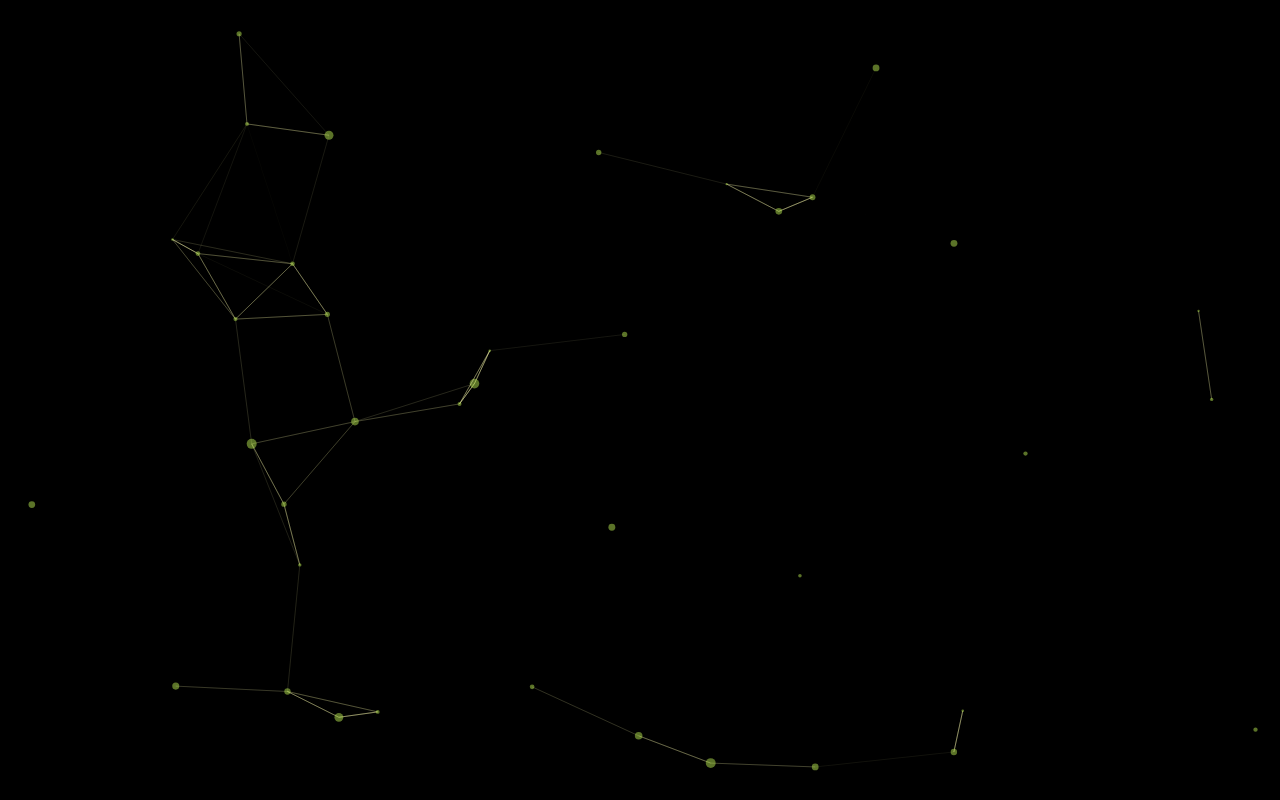
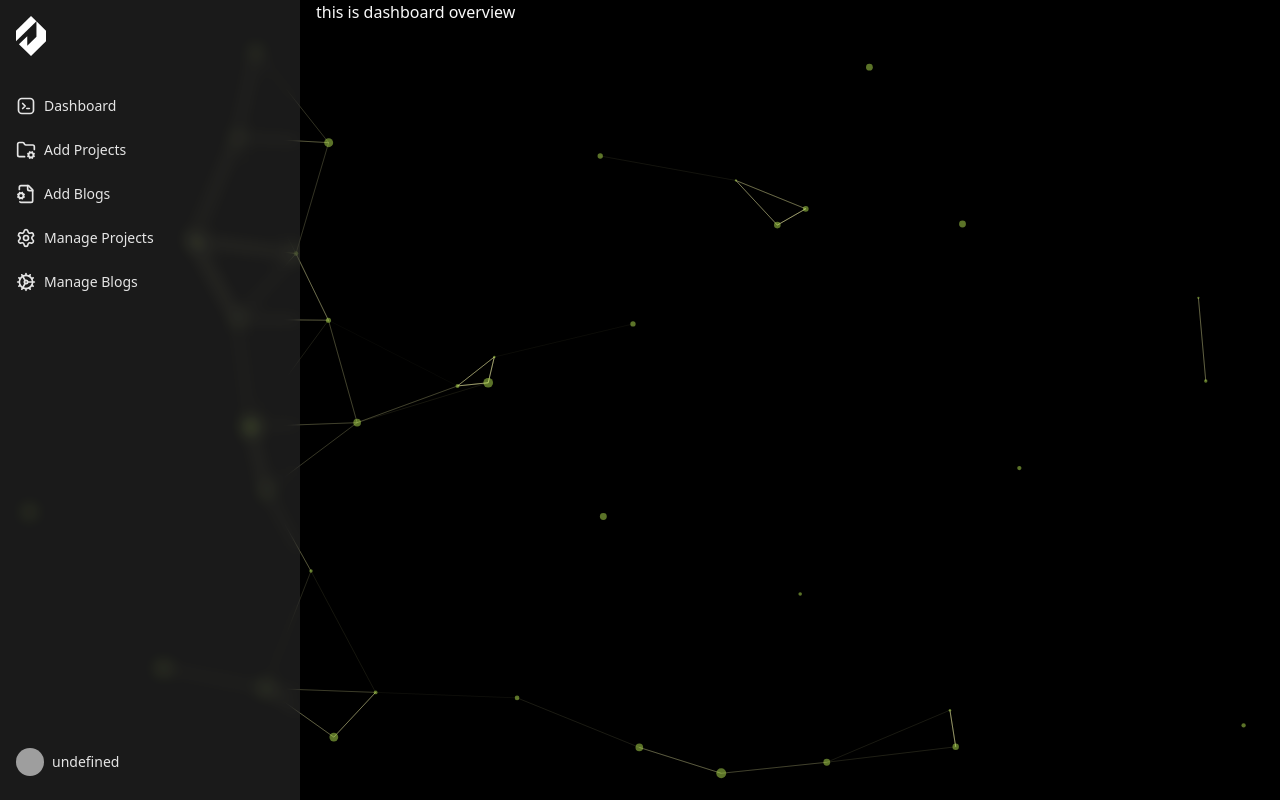
Before and after one commit to mohibbullah272/next_portfolio_client, a Next.js app: page /dashboard in a window 1280 px wide. Before the commit this address had no page. Built offline with nearby package versions, Linux system fonts and the light colour scheme; no server answers; grey boxes are pictures that could not be loaded.

Commit message:
add dashboard layout

```diff
--- a/package.json
+++ b/package.json
@@ -16,6 +16,7 @@
     "@radix-ui/react-navigation-menu": "^1.2.14",
     "@radix-ui/react-separator": "^1.1.7",
     "@radix-ui/react-slot": "^1.2.3",
+    "@tabler/icons-react": "^3.35.0",
     "@tsparticles/engine": "^3.9.1",
     "@tsparticles/react": "^3.0.0",
     "@tsparticles/slim": "^3.9.1",
--- /dev/null
+++ b/src/app/(dashboard)/dashboard/Add-blog/page.tsx
@@ -0,0 +1,11 @@
+import React from 'react';
+
+const AddBlog = () => {
+    return (
+        <div>
+            this is add blog page
+        </div>
+    );
+};
+
+export default AddBlog;
--- /dev/null
+++ b/src/app/(dashboard)/dashboard/Add-projects/page.tsx
@@ -0,0 +1,11 @@
+import React from 'react';
+
+const AddProject = () => {
+    return (
+        <div>
+            this is add project page
+        </div>
+    );
+};
+
+export default AddProject;
--- /dev/null
+++ b/src/app/(dashboard)/dashboard/Manage-blogs/page.tsx
@@ -0,0 +1,11 @@
+import React from 'react';
+
+const ManageBlogs = () => {
+    return (
+        <div>
+            this is manage blogs page
+        </div>
+    );
+};
+
+export default ManageBlogs;
--- /dev/null
+++ b/src/app/(dashboard)/dashboard/Manage-projects/page.tsx
@@ -0,0 +1,11 @@
+
+
+const ManageProjects = () => {
+    return (
+        <div>
+           this is manage projects page
+        </div>
+    );
+};
+
+export default ManageProjects;
--- /dev/null
+++ b/src/app/(dashboard)/dashboard/layout.tsx
@@ -0,0 +1,17 @@
+import { SidebarLayout } from "@/components/SidebarLayout";
+
+
+
+
+export default function DashboardLayout({
+  children,
+}: Readonly<{
+  children: React.ReactNode;
+}>) {
+  return (
+    <main className="min-h-dvh flex gap-4">
+<SidebarLayout></SidebarLayout>
+      {children}
+    </main>
+  );
+}
--- /dev/null
+++ b/src/app/(dashboard)/dashboard/page.tsx
@@ -0,0 +1,11 @@
+import React from 'react';
+
+const page = () => {
+    return (
+        <div>
+      this is dashboard overview
+        </div>
+    );
+};
+
+export default page;
--- /dev/null
+++ b/src/components/SidebarLayout.tsx
@@ -0,0 +1,94 @@
+"use client";
+import React, { useState } from "react";
+import { Sidebar, SidebarBody, SidebarLink } from "./ui/sidebar";
+import {
+  IconArrowLeft,
+  IconBrandTabler,
+  IconSettings,
+
+} from "@tabler/icons-react";
+
+import Logo from "./ui/Logo";
+import { useSession } from "next-auth/react";
+import { Cog, FileCog, FolderCog, Settings } from "lucide-react";
+
+export function SidebarLayout() {
+  const links = [
+    {
+      label: "Dashboard",
+      href: "/dashboard",
+      icon: (
+        <IconBrandTabler className="h-5 w-5 shrink-0 text-neutral-700 dark:text-neutral-200" />
+      ),
+    },
+    {
+      label: "Add Projects",
+      href: "/Add-projects",
+      icon: (
+        <FolderCog  className="h-5 w-5 shrink-0 text-neutral-700 dark:text-neutral-200" />
+      ),
+    },
+    {
+      label: "Add Blogs",
+      href: "/Add-blog",
+      icon: (
+        <FileCog className="h-5 w-5 shrink-0 text-neutral-700 dark:text-neutral-200" />
+      ),
+    },
+    {
+      label: "Manage Projects",
+      href: "/Manage-projects",
+      icon: (
+        <Settings className="h-5 w-5 shrink-0 text-neutral-700 dark:text-neutral-200" />
+      ),
+    },
+    {
+      label: "Manage Blogs",
+      href: "/Manage-blogs",
+      icon: (
+        <Cog className="h-5 w-5 shrink-0 text-neutral-700 dark:text-neutral-200" />
+      ),
+    },
+
+  ];
+  const [open, setOpen] = useState(false);
+  const session = useSession()
+  console.log(session,"from sidebar")
+  return (
+    <div
+
+    >
+      <Sidebar open={open} setOpen={setOpen}>
+        <SidebarBody className="justify-between gap-10">
+          <div className="flex flex-1 flex-col overflow-x-hidden overflow-y-auto">
+            <Logo></Logo>
+            <div className="mt-8 flex flex-col gap-2">
+              {links.map((link, idx) => (
+                <SidebarLink key={idx} link={link} />
+              ))}
+            </div>
+          </div>
+          <div>
+            <SidebarLink
+              link={{
+                label: `${session?.data?.user?.name}`,
+                href: "#",
+                icon: (
+
+                  <img
+                    src={session.data?.user.image? session.data?.user.image! : 'https://cdn.pixabay.com/photo/2023/02/18/11/00/icon-7797704_640.png'}
+                    className="h-7 w-7 shrink-0 rounded-full"
+                    width={50}
+                    height={50}
+                    alt="Avatar"
+                  />
+                ),
+              }}
+            />
+          </div>
+        </SidebarBody>
+      </Sidebar>
+
+    </div>
+  );
+}
--- /dev/null
+++ b/src/components/ui/sidebar.tsx
@@ -0,0 +1,188 @@
+"use client";
+import { cn } from "@/lib/utils";
+import React, { useState, createContext, useContext } from "react";
+import { AnimatePresence, motion } from "motion/react";
+import { IconMenu2, IconX } from "@tabler/icons-react";
+
+interface Links {
+  label: string;
+  href: string;
+  icon: React.JSX.Element | React.ReactNode;
+}
+
+interface SidebarContextProps {
+  open: boolean;
+  setOpen: React.Dispatch<React.SetStateAction<boolean>>;
+  animate: boolean;
+}
+
+const SidebarContext = createContext<SidebarContextProps | undefined>(
+  undefined
+);
+
+export const useSidebar = () => {
+  const context = useContext(SidebarContext);
+  if (!context) {
+    throw new Error("useSidebar must be used within a SidebarProvider");
+  }
+  return context;
+};
+
+export const SidebarProvider = ({
+  children,
+  open: openProp,
+  setOpen: setOpenProp,
+  animate = true,
+}: {
+  children: React.ReactNode;
+  open?: boolean;
+  setOpen?: React.Dispatch<React.SetStateAction<boolean>>;
+  animate?: boolean;
+}) => {
+  const [openState, setOpenState] = useState(false);
+
+  const open = openProp !== undefined ? openProp : openState;
+  const setOpen = setOpenProp !== undefined ? setOpenProp : setOpenState;
+
+  return (
+    <SidebarContext.Provider value={{ open, setOpen, animate: animate }}>
+      {children}
+    </SidebarContext.Provider>
+  );
+};
+
+export const Sidebar = ({
+  children,
+  open,
+  setOpen,
+  animate,
+}: {
+  children: React.ReactNode;
+  open?: boolean;
+  setOpen?: React.Dispatch<React.SetStateAction<boolean>>;
+  animate?: boolean;
+}) => {
+  return (
+    <SidebarProvider open={open} setOpen={setOpen} animate={animate}>
+      {children}
+    </SidebarProvider>
+  );
+};
+
+export const SidebarBody = (props: React.ComponentProps<typeof motion.div>) => {
+  return (
+    <>
+      <DesktopSidebar {...props} />
+      <MobileSidebar {...(props as React.ComponentProps<"div">)} />
+    </>
+  );
+};
+
+export const DesktopSidebar = ({
+  className,
+  children,
+  ...props
+}: React.ComponentProps<typeof motion.div>) => {
+  const { open, setOpen, animate } = useSidebar();
+  return (
+    <>
+      <motion.div
+        className={cn(
+          "h-full px-4 py-4 hidden  md:flex md:flex-col bg-neutral-100 dark:bg-white/10 backdrop-blur-sm w-[300px] shrink-0",
+          className
+        )}
+        animate={{
+          width: animate ? (open ? "300px" : "60px") : "300px",
+        }}
+        onMouseEnter={() => setOpen(true)}
+        onMouseLeave={() => setOpen(false)}
+        {...props}
+      >
+        {children}
+      </motion.div>
+    </>
+  );
+};
+
+export const MobileSidebar = ({
+  className,
+  children,
+  ...props
+}: React.ComponentProps<"div">) => {
+  const { open, setOpen } = useSidebar();
+  return (
+    <>
+      <div
+        className={cn(
+          "h-10 px-4 py-4 flex flex-row md:hidden  items-center justify-between bg-neutral-100 dark:bg-neutral-800 w-full"
+        )}
+        {...props}
+      >
+        <div className="flex justify-end z-20 w-full">
+          <IconMenu2
+            className="text-neutral-800 dark:text-neutral-200"
+            onClick={() => setOpen(!open)}
+          />
+        </div>
+        <AnimatePresence>
+          {open && (
+            <motion.div
+              initial={{ x: "-100%", opacity: 0 }}
+              animate={{ x: 0, opacity: 1 }}
+              exit={{ x: "-100%", opacity: 0 }}
+              transition={{
+                duration: 0.3,
+                ease: "easeInOut",
+              }}
+              className={cn(
+                "fixed h-full w-full inset-0 bg-white dark:bg-neutral-900 p-10 z-[100] flex flex-col justify-between",
+                className
+              )}
+            >
+              <div
+                className="absolute right-10 top-10 z-50 text-neutral-800 dark:text-neutral-200"
+                onClick={() => setOpen(!open)}
+              >
+                <IconX />
+              </div>
+              {children}
+            </motion.div>
+          )}
+        </AnimatePresence>
+      </div>
+    </>
+  );
+};
+
+export const SidebarLink = ({
+  link,
+  className,
+  ...props
+}: {
+  link: Links;
+  className?: string;
+}) => {
+  const { open, animate } = useSidebar();
+  return (
+    <a
+      href={link.href}
+      className={cn(
+        "flex items-center justify-start gap-2  group/sidebar py-2",
+        className
+      )}
+      {...props}
+    >
+      {link.icon}
+
+      <motion.span
+        animate={{
+          display: animate ? (open ? "inline-block" : "none") : "inline-block",
+          opacity: animate ? (open ? 1 : 0) : 1,
+        }}
+        className="text-neutral-700 dark:text-neutral-200 text-sm group-hover/sidebar:translate-x-1 transition duration-150 whitespace-pre inline-block !p-0 !m-0"
+      >
+        {link.label}
+      </motion.span>
+    </a>
+  );
+};
```
Also changed, not shown: 1 other file (tests, documents, lock files or other folders).
